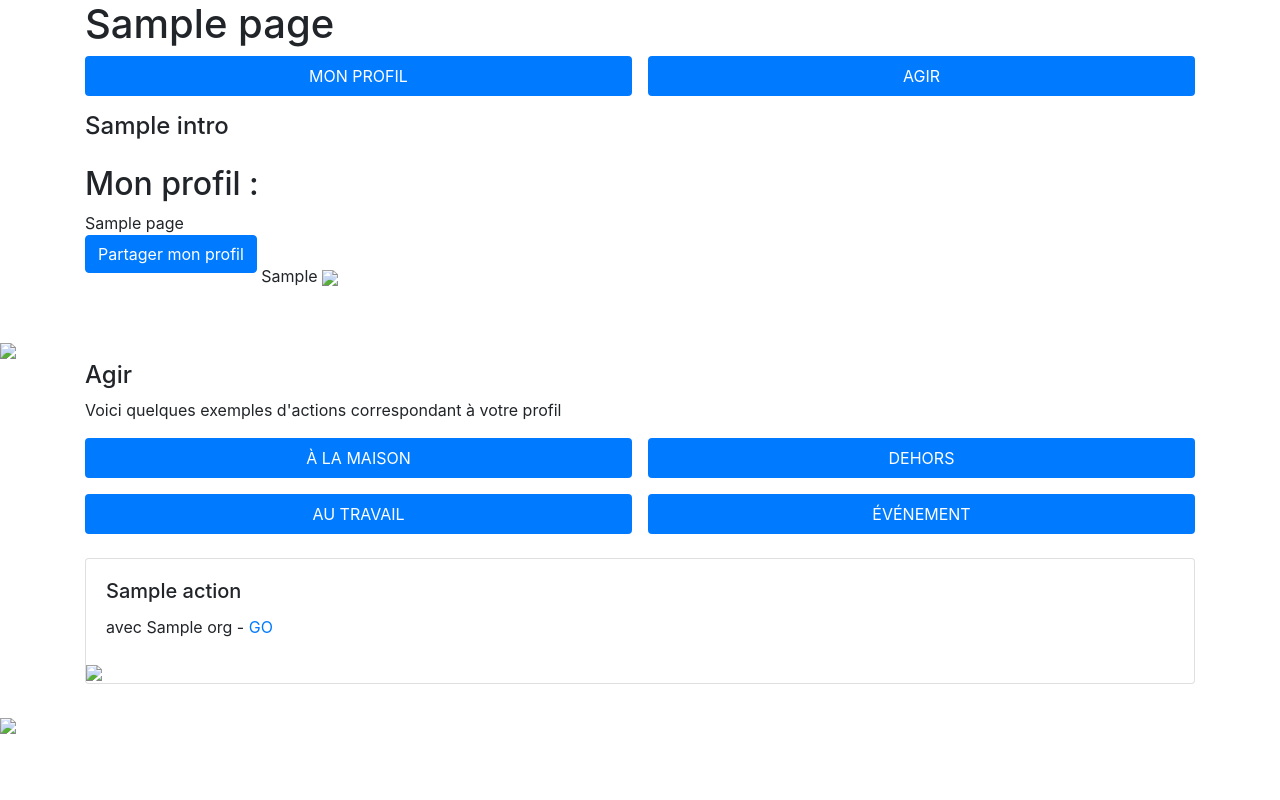
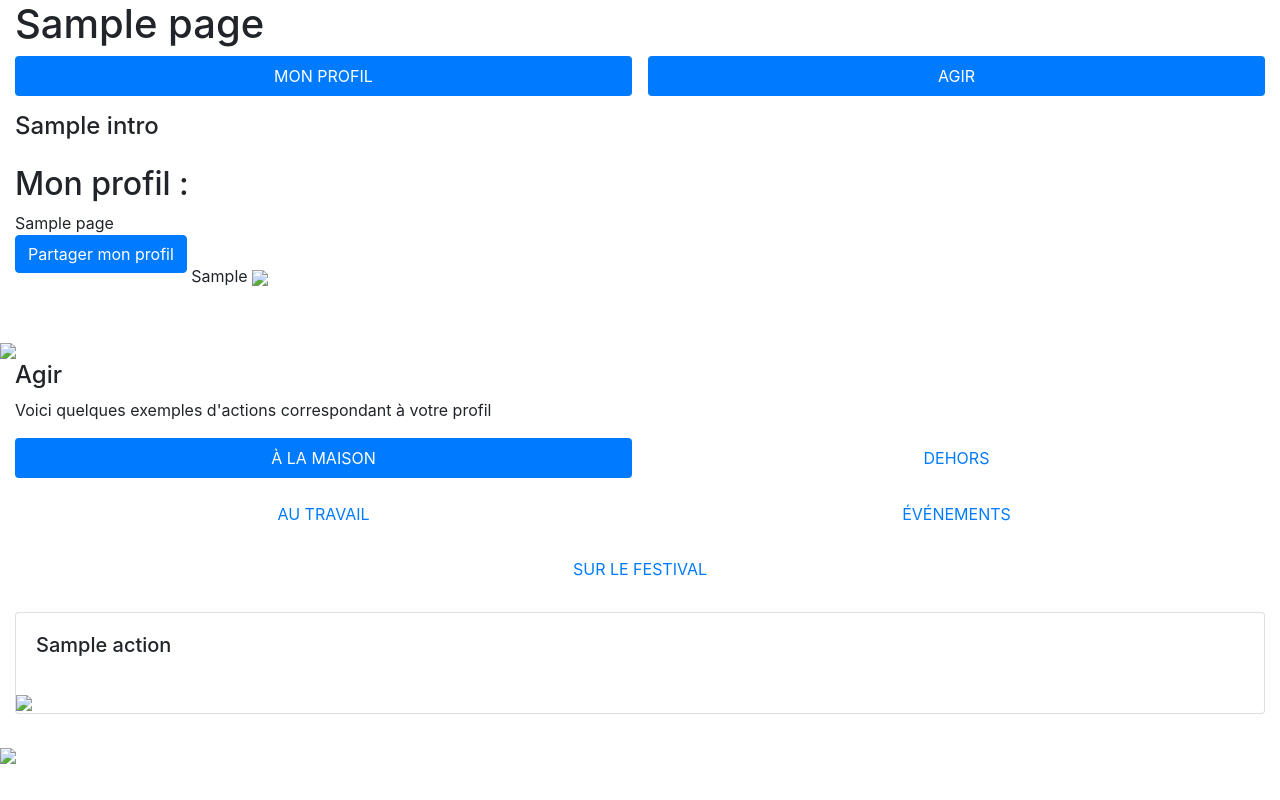
Before and after one commit to thecamp-toolbox/Photobooth-assets, a PHP site: the page made by kirby-app/site/templates/profile.php in a window 1280 px wide. Run offline with PHP 8.4, Linux system fonts and the light colour scheme; the template is opened without the code that fills it: most values are stand-ins (such as "Sample title", 1, 10 or a date in 2020); data that the repository does not hold is empty.

Commit message:
Made better

```diff
--- a/kirby-app/site/templates/profile.php
+++ b/kirby-app/site/templates/profile.php
@@ -1,6 +1,6 @@
 <?php snippet('header') ?>
 
-<div class="container landing">
+<div class="container-fluid landing">
   <h1><?= $page->title() ?></h1>
 
   <ul class="nav nav-pills nav-justified">
@@ -19,7 +19,7 @@
   <!-- Mettre l'icone ici -->
 </div>
 
-<div id="profil" class="container yellow pt-3 pb-3">
+<div id="profil" class="container-fluid yellow pt-3 pb-3">
   <h2>Mon profil :<br></h2>
   <span class="profil-title"><?= $page->title() ?></span><br>
 
@@ -31,27 +31,31 @@
 
 <img src="<?= $site->url() ?>/assets/images/bg2.png" class="img-fluid">
 
-<div id="agir" class="container blue pb-1">
+<div id="agir" class="container-fluid blue pb-1">
   <h4>Agir</h4>
   <p>Voici quelques exemples d'actions correspondant à votre profil</p>
 
   <ul class="nav nav-pills nav-justified mb-3">
     <li class="nav-item">
-      <a class="nav-link active mr-2" href="#profil">À LA MAISON</a>
+      <a class="nav-link active mr-2" href="">À LA MAISON</a>
     </li>
     <li class="nav-item">
-      <a class="nav-link active ml-2" href="#agir">DEHORS</a>
+      <a class="nav-link ml-2" href="">DEHORS</a>
     </li>
   </ul>
 
   <ul class="nav nav-pills nav-justified mb-3">
     <li class="nav-item">
-      <a class="nav-link active mr-2" href="#profil">AU TRAVAIL</a>
+      <a class="nav-link mr-2" href="">AU TRAVAIL</a>
     </li>
     <li class="nav-item">
-      <a class="nav-link active ml-2" href="#agir">ÉVÉNEMENT</a>
+      <a class="nav-link ml-2" href="">ÉVÉNEMENTS</a>
     </li>
   </ul>
+
+  <a class="btn btn-block mb-3" href="">SUR LE FESTIVAL</a>
+
+
 
   <div class="mt-4">
     <?php foreach ($page->actions()->toStructure() as $action) : ?>
@@ -60,8 +64,6 @@
           <h5 class="card-title">
             <?= $action->action() ?>
           </h5>
-          avec <?= $action->org() ?> -
-          <a href="<?= $action->orglink() ?>" target="_blank">GO</a>
         </div>
         <a href="" class="calendar">
           <img src="<?= $site->url() ?>/assets/images/calendar.png" class="img-fluid">
```
